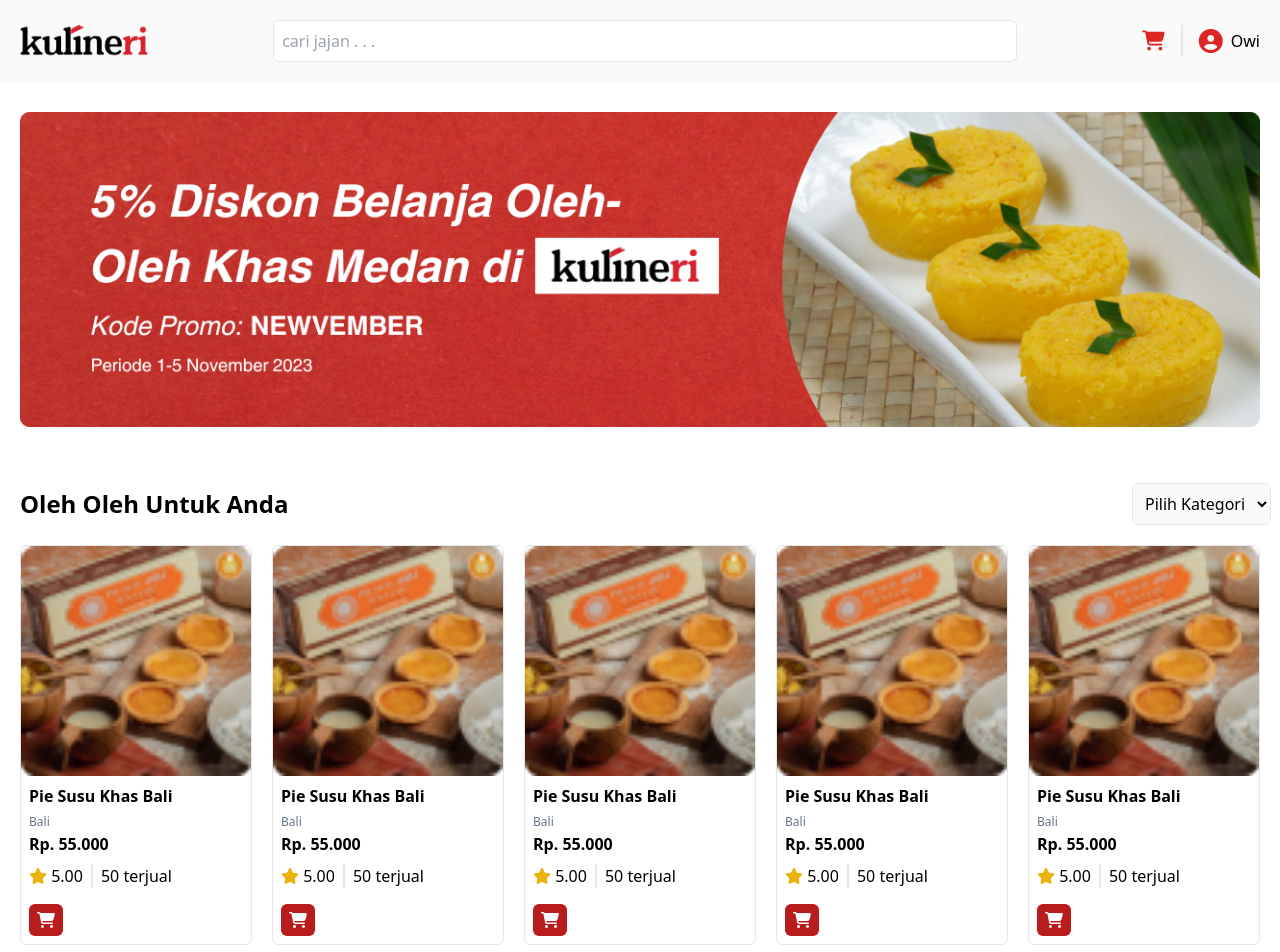
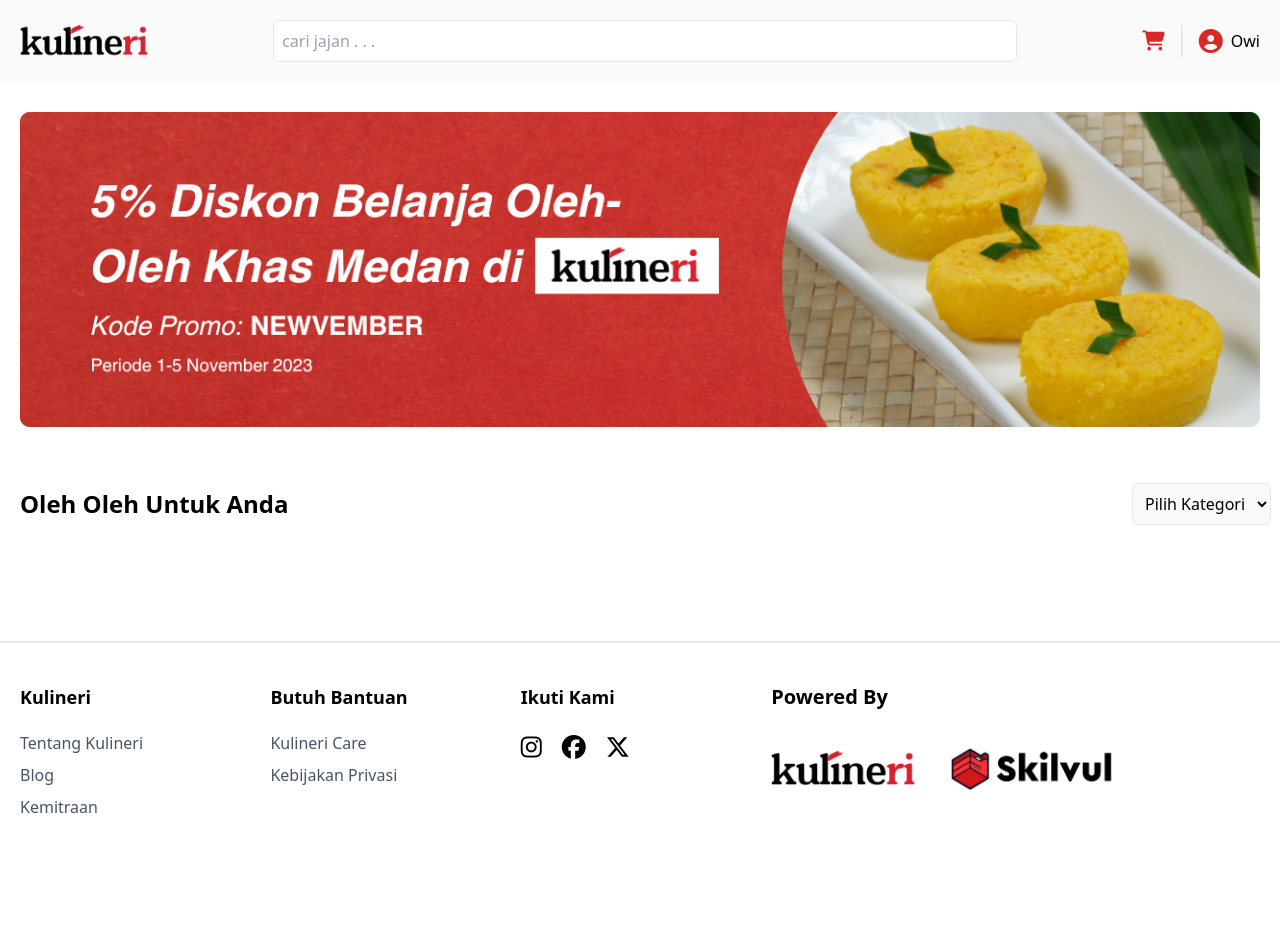
Before and after one commit to FS-6/technical-assignment-mobile-responsive, a plain HTML site: page dashboard.html in a window 1280 px wide. Shown: the top 952 px of the page. Drawn offline with nearby package versions, Linux system fonts and the light colour scheme.

Commit message:
feat: create container for dynamic content

```diff
--- a/dashboard.html
+++ b/dashboard.html
@@ -60,133 +60,10 @@
             </select>
           </form>
         </div>
-        <div class="grid grid-cols-2 md:grid-cols-4 lg:grid-cols-5 gap-5">
-          <div class="flex flex-col border rounded-md overflow-hidden">
-            <img
-              src="assets/product/pie.png"
-              alt="product-img"
-              class="h-auto"
-            />
-            <div class="p-2">
-              <h1 class="text-md font-bold">Pie Susu Khas Bali</h1>
-              <span class="text-xs text-slate-500 mb-2">Bali</span>
-              <p class="font-md font-semibold mb-2">Rp. 55.000</p>
-              <div class="flex items-center gap-2 mb-4">
-                <div class="border-r-2 pr-2">
-                  <i class="fa-solid fa-star text-yellow-500"></i>
-                  <span>5.00</span>
-                </div>
-                <span>50 terjual</span>
-              </div>
-              <button
-                type="button"
-                class="bg-red-700 p-2 flex justify-end rounded-md"
-              >
-                <i class="fa-solid fa-cart-shopping text-md text-white"></i>
-              </button>
-            </div>
-          </div>
-          <div class="flex flex-col border rounded-md overflow-hidden">
-            <img
-              src="assets/product/pie.png"
-              alt="product-img"
-              class="h-auto"
-            />
-            <div class="p-2">
-              <h1 class="text-md font-bold">Pie Susu Khas Bali</h1>
-              <span class="text-xs text-slate-500 mb-2">Bali</span>
-              <p class="font-md font-semibold mb-2">Rp. 55.000</p>
-              <div class="flex items-center gap-2 mb-4">
-                <div class="border-r-2 pr-2">
-                  <i class="fa-solid fa-star text-yellow-500"></i>
-                  <span>5.00</span>
-                </div>
-                <span>50 terjual</span>
-              </div>
-              <button
-                type="button"
-                class="bg-red-700 p-2 flex justify-end rounded-md"
-              >
-                <i class="fa-solid fa-cart-shopping text-md text-white"></i>
-              </button>
-            </div>
-          </div>
-          <div class="flex flex-col border rounded-md overflow-hidden">
-            <img
-              src="assets/product/pie.png"
-              alt="product-img"
-              class="h-auto"
-            />
-            <div class="p-2">
-              <h1 class="text-md font-bold">Pie Susu Khas Bali</h1>
-              <span class="text-xs text-slate-500 mb-2">Bali</span>
-              <p class="font-md font-semibold mb-2">Rp. 55.000</p>
-              <div class="flex items-center gap-2 mb-4">
-                <div class="border-r-2 pr-2">
-                  <i class="fa-solid fa-star text-yellow-500"></i>
-                  <span>5.00</span>
-                </div>
-                <span>50 terjual</span>
-              </div>
-              <button
-                type="button"
-                class="bg-red-700 p-2 flex justify-end rounded-md"
-              >
-                <i class="fa-solid fa-cart-shopping text-md text-white"></i>
-              </button>
-            </div>
-          </div>
-          <div class="flex flex-col border rounded-md overflow-hidden">
-            <img
-              src="assets/product/pie.png"
-              alt="product-img"
-              class="h-auto"
-            />
-            <div class="p-2">
-              <h1 class="text-md font-bold">Pie Susu Khas Bali</h1>
-              <span class="text-xs text-slate-500 mb-2">Bali</span>
-              <p class="font-md font-semibold mb-2">Rp. 55.000</p>
-              <div class="flex items-center gap-2 mb-4">
-                <div class="border-r-2 pr-2">
-                  <i class="fa-solid fa-star text-yellow-500"></i>
-                  <span>5.00</span>
-                </div>
-                <span>50 terjual</span>
-              </div>
-              <button
-                type="button"
-                class="bg-red-700 p-2 flex justify-end rounded-md"
-              >
-                <i class="fa-solid fa-cart-shopping text-md text-white"></i>
-              </button>
-            </div>
-          </div>
-          <div class="flex flex-col border rounded-md overflow-hidden">
-            <img
-              src="assets/product/pie.png"
-              alt="product-img"
-              class="h-auto"
-            />
-            <div class="p-2">
-              <h1 class="text-md font-bold">Pie Susu Khas Bali</h1>
-              <span class="text-xs text-slate-500 mb-2">Bali</span>
-              <p class="font-md font-semibold mb-2">Rp. 55.000</p>
-              <div class="flex items-center gap-2 mb-4">
-                <div class="border-r-2 pr-2">
-                  <i class="fa-solid fa-star text-yellow-500"></i>
-                  <span>5.00</span>
-                </div>
-                <span>50 terjual</span>
-              </div>
-              <button
-                type="button"
-                class="bg-red-700 p-2 flex justify-end rounded-md"
-              >
-                <i class="fa-solid fa-cart-shopping text-md text-white"></i>
-              </button>
-            </div>
-          </div>
-        </div>
+        <div
+          class="grid grid-cols-2 md:grid-cols-4 lg:grid-cols-5 gap-5"
+          id="listProduct"
+        ></div>
       </section>
     </main>
     <footer
@@ -236,5 +113,6 @@
         </div>
       </div>
     </footer>
+    <script src="script/script.js"></script>
   </body>
 </html>
```
